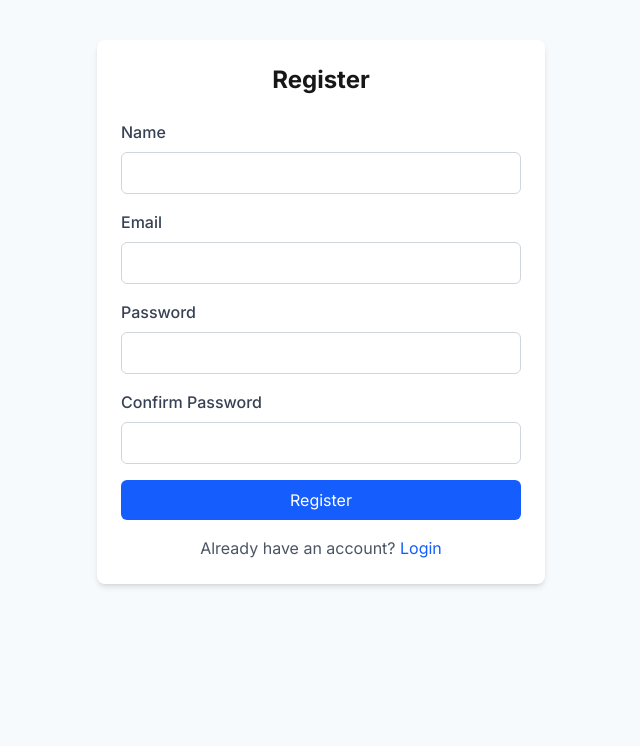
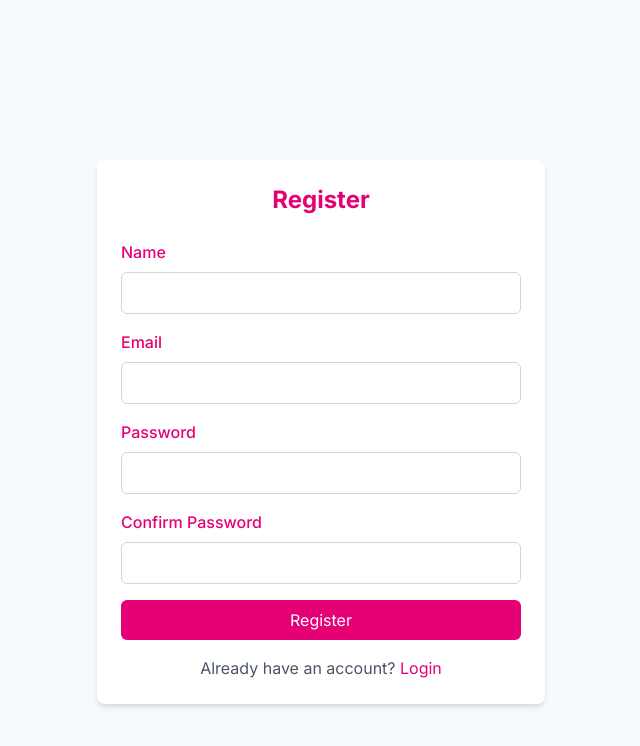
Before and after one commit to SWETHACS17/Complaint-Management-System, a Next.js app: page /register in a window 1280 px wide. Shown: the top 746 px of the page, without its empty margins (319-959 px from the left). Built offline with nearby package versions, Linux system fonts and the light colour scheme; no server answers.

Commit message:
checking and corrections

```diff
--- a/src/app/(auth)/login/page.jsx
+++ b/src/app/(auth)/login/page.jsx
@@ -50,7 +50,7 @@
             id="email"
             value={email}
             onChange={(e) => setEmail(e.target.value)}
-            className="w-full px-3 py-2 border border-gray-300 rounded-md focus:outline-none focus:ring-2 focus:ring-pink-500"
+            className="text-black w-full px-3 py-2 border border-gray-300 rounded-md focus:outline-none focus:ring-2 focus:ring-pink-500"
             required
           />
         </div>
@@ -62,7 +62,7 @@
             id="password"
             value={password}
             onChange={(e) => setPassword(e.target.value)}
-            className="w-full px-3 py-2 border border-gray-300 rounded-md focus:outline-none focus:ring-2 focus:ring-pink-500"
+            className="text-black w-full px-3 py-2 border border-gray-300 rounded-md focus:outline-none focus:ring-2 focus:ring-pink-500"
             required
           />
         </div>
--- a/src/app/(auth)/register/page.jsx
+++ b/src/app/(auth)/register/page.jsx
@@ -53,61 +53,62 @@
   };
 
   return (
-    <div className="max-w-md mx-auto mt-10 p-6 bg-white rounded-lg shadow-md">
-      <h1 className="text-2xl font-bold mb-6 text-center">Register</h1>
+    <div className='pt-30'>
+    <div className="max-w-md mx-auto mt-10 p-6 bg-white rounded-lg shadow-md ">
+      <h1 className="text-pink-600 text-2xl font-bold mb-6 text-center">Register</h1>
 
       {error && <div className="mb-4 p-2 bg-red-100 text-red-700 rounded">{error}</div>}
 
-      <form onSubmit={handleSubmit} className="space-y-4">
+      <form onSubmit={handleSubmit} className="space-y-4 ">
         <div>
-          <label htmlFor="name" className="block text-gray-700 font-medium mb-2">Name</label>
+          <label htmlFor="name" className="text-pink-600 block font-medium mb-2">Name</label>
           <input
             type="text"
             id="name"
             name="name"
             value={formData.name}
             onChange={handleChange}
-            className="w-full px-3 py-2 border border-gray-300 rounded-md focus:outline-none focus:ring-2 focus:ring-blue-500"
+            className="text-black w-full px-3 py-2 border border-gray-300 rounded-md focus:outline-none focus:ring-2 focus:ring-pink-500"
             required
           />
         </div>
 
         <div>
-          <label htmlFor="email" className="block text-gray-700 font-medium mb-2">Email</label>
+          <label htmlFor="email" className="block text-pink-600 font-medium mb-2">Email</label>
           <input
             type="email"
             id="email"
             name="email"
             value={formData.email}
             onChange={handleChange}
-            className="w-full px-3 py-2 border border-gray-300 rounded-md focus:outline-none focus:ring-2 focus:ring-blue-500"
+            className="text-black w-full px-3 py-2 border border-gray-300 rounded-md focus:outline-none focus:ring-2 focus:ring-pink-500"
             required
           />
         </div>
 
         <div>
-          <label htmlFor="password" className="block text-gray-700 font-medium mb-2">Password</label>
+          <label htmlFor="password" className="block text-pink-600 font-medium mb-2">Password</label>
           <input
             type="password"
             id="password"
             name="password"
             value={formData.password}
             onChange={handleChange}
-            className="w-full px-3 py-2 border border-gray-300 rounded-md focus:outline-none focus:ring-2 focus:ring-blue-500"
+            className="text-black w-full px-3 py-2 border border-gray-300 rounded-md focus:outline-none focus:ring-2 focus:ring-pink-500"
             required
             minLength="6"
           />
         </div>
 
         <div>
-          <label htmlFor="confirmPassword" className="block text-gray-700 font-medium mb-2">Confirm Password</label>
+          <label htmlFor="confirmPassword" className="block text-pink-600 font-medium mb-2">Confirm Password</label>
           <input
             type="password"
             id="confirmPassword"
             name="confirmPassword"
             value={formData.confirmPassword}
             onChange={handleChange}
-            className="w-full px-3 py-2 border border-gray-300 rounded-md focus:outline-none focus:ring-2 focus:ring-blue-500"
+            className="text-black w-full px-3 py-2 border border-gray-300 rounded-md focus:outline-none focus:ring-2 focus:ring-pink-500"
             required
             minLength="6"
           />
@@ -116,15 +117,16 @@
         <button
           type="submit"
           disabled={isLoading}
-          className="w-full bg-blue-600 text-white py-2 px-4 rounded-md hover:bg-blue-700 focus:outline-none focus:ring-2 focus:ring-blue-500 focus:ring-offset-2 disabled:opacity-50"
+          className="w-full bg-pink-600 text-white py-2 px-4 rounded-md hover:bg-pink-700 focus:outline-none focus:ring-2 focus:ring-pink-500 focus:ring-offset-2 disabled:opacity-50"
         >
           {isLoading ? 'Registering...' : 'Register'}
         </button>
       </form>
 
       <div className="mt-4 text-center">
-        <p className="text-gray-600">Already have an account? <Link href="/login" className="text-blue-600 hover:underline">Login</Link></p>
+        <p className="text-gray-600">Already have an account? <Link href="/login" className="text-pink-600 hover:underline">Login</Link></p>
       </div>
+    </div>
     </div>
   );
 }
--- a/src/app/complaints/new/page.jsx
+++ b/src/app/complaints/new/page.jsx
@@ -2,6 +2,7 @@
 import { getServerSession } from 'next-auth';
 import { authOptions } from '@/config/next-auth';
 import { redirect } from 'next/navigation';
+import Navbar from '@/components/Navbar';
 
 export default async function NewComplaintPage() {
   const session = await getServerSession(authOptions);
@@ -11,7 +12,9 @@
   }
 
   return (
-    <div className="py-8 px-4 max-w-7xl mx-auto">
+    <>
+    <Navbar />
+    <div className="py-8 px-4 max-w-7xl mx-auto mb-30">
       <div className="mb-8 mt-20 text-center">
         <h1 className="text-3xl font-bold text-pink-600 mb-2">Submit a New Complaint</h1>
         <p className="text-gray-600">Fill out the form below to report your issue</p>
@@ -20,5 +23,6 @@
         <ComplaintForm />
       </div>
     </div>
+    </>
   );
 }
--- a/src/app/layout.js
+++ b/src/app/layout.js
@@ -1,4 +1,4 @@
-// app/layout.jsx (SERVER COMPONENT)
+
 import './globals.css';
 import { Inter } from 'next/font/google';
 import { getServerSession } from 'next-auth';
--- a/src/app/page.jsx
+++ b/src/app/page.jsx
@@ -1,11 +1,14 @@
 import Link from 'next/link';
 import { getServerSession } from 'next-auth';
 import { authOptions } from '@/config/next-auth';
+import Navbar from '@/components/Navbar';
 
 export default async function Home() {
   const session = await getServerSession(authOptions);
 
   return (
+    <>
+    <Navbar />
     <div className="min-h-screen bg-gradient-to-b from-peach-50 to-peach-100 text-gray-800">
       <div className="max-w-4xl mx-auto px-4 py-24 text-center">
         <h1 className="text-5xl font-extrabold mb-17 mt-39 text-peach-700 animate-fadeIn">
@@ -52,5 +55,6 @@
         )}
       </div>
     </div>
+    </>
   );
 }
--- a/src/components/Navbar.jsx
+++ b/src/components/Navbar.jsx
@@ -2,12 +2,13 @@
 
 import Link from 'next/link';
 import { usePathname } from 'next/navigation';
-import { signOut } from 'next-auth/react';
+import { signOut, useSession } from 'next-auth/react';
 import { useEffect, useState } from 'react';
 
-const Navbar = ({ session }) => {
+const Navbar = () => {
   const pathname = usePathname();
   const [scrolled, setScrolled] = useState(false);
+  const { data: session, status } = useSession();
 
   useEffect(() => {
     const handleScroll = () => {
@@ -29,7 +30,7 @@
           </Link>
 
           <div className="flex space-x-8">
-            {session ? (
+            {status === 'authenticated' ? (
               <>
                 <button
                   onClick={() => signOut({ callbackUrl: '/' })}
@@ -39,7 +40,7 @@
                   <span className={`absolute -bottom-1 left-0 w-0 h-0.5 group-hover:w-full transition-all duration-300 ${scrolled ? 'bg-coral-500' : 'bg-white'}`}></span>
                 </button>
               </>
-            ) : (
+            ) : status === 'unauthenticated' ? (
               <>
                 <Link
                   href="/login"
@@ -56,7 +57,7 @@
                   <span className={`absolute -bottom-1 left-0 w-0 h-0.5 ${pathname === '/register' ? 'w-full' : ''} group-hover:w-full transition-all duration-300 ${scrolled ? 'bg-coral-500' : 'bg-white'}`}></span>
                 </Link>
               </>
-            )}
+            ) : null}
           </div>
         </div>
       </div>
```
Also changed, not shown: src/app/complaints/page.jsx (+12 -1 lines), src/components/ComplaintForm.jsx (+5 -4 lines), src/components/ComplaintsList.jsx (+6 -5 lines).
